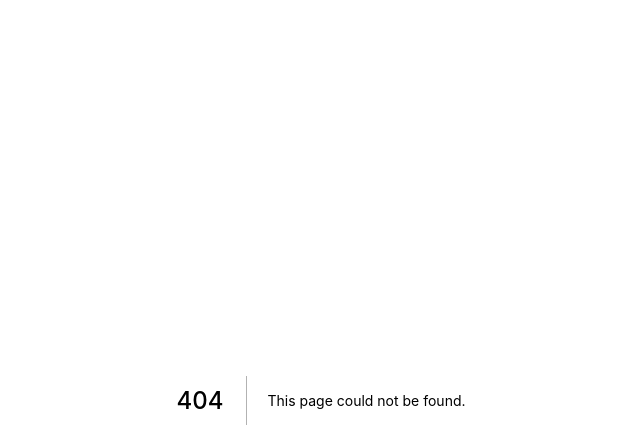
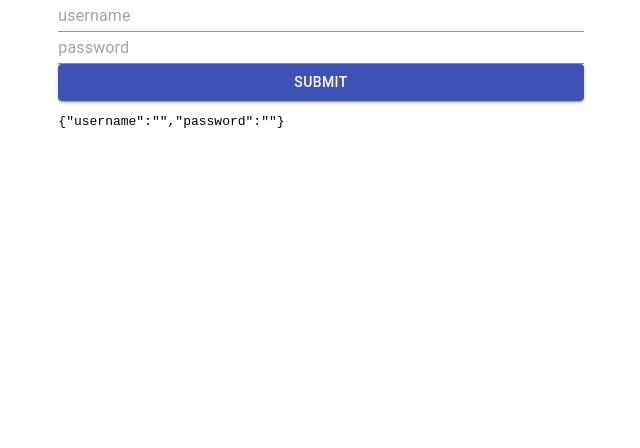
Before and after one commit to jjablonski-it/simple-blog, a Next.js app in the folder client/: page /register in a window 1280 px wide. Before the commit this address had no page. Shown: the top 448 px of the page, without its empty margins (319-959 px from the left). Built offline with nearby package versions, Linux system fonts and the light colour scheme.

Commit message:
apollo client awesome and working

```diff
--- /dev/null
+++ b/client/components/InputField.tsx
@@ -0,0 +1,31 @@
+import { FormControl, TextField, TextFieldProps } from "@material-ui/core";
+import { useField } from "formik";
+import React, { InputHTMLAttributes } from "react";
+
+type Props = InputHTMLAttributes<HTMLInputElement> & {
+  name: string;
+  inputProps?: TextFieldProps;
+};
+
+const InputField = (props: Props) => {
+  const [field, { error }] = useField(props);
+
+  const { name } = field;
+  return (
+    <FormControl fullWidth>
+      {/* <FormLabel htmlFor={name}>{name}</FormLabel> */}
+      <TextField
+        {...field}
+        id={name}
+        placeholder={name}
+        fullWidth
+        {...props.inputProps}
+        error={!!error}
+        helperText={!!error && error}
+        type={name === "password" ? "password" : "text"}
+      />
+    </FormControl>
+  );
+};
+
+export default InputField;
--- a/client/pages/_app.tsx
+++ b/client/pages/_app.tsx
@@ -1,7 +1,17 @@
-import '../styles/globals.css'
+import { ApolloClient, ApolloProvider, InMemoryCache } from "@apollo/client";
+import "../styles/globals.css";
+
+const client = new ApolloClient({
+  cache: new InMemoryCache(),
+  uri: "http://localhost:4000/graphql",
+});
 
 function MyApp({ Component, pageProps }) {
-  return <Component {...pageProps} />
+  return (
+    <ApolloProvider client={client}>
+      <Component {...pageProps} />
+    </ApolloProvider>
+  );
 }
 
-export default MyApp
+export default MyApp;
--- /dev/null
+++ b/client/pages/register.tsx
@@ -0,0 +1,29 @@
+import { Form, Formik } from "formik";
+import { Button, Grid } from "@material-ui/core";
+import InputField from "../components/InputField";
+
+const Register = () => {
+  return (
+    <Grid container justify="center">
+      <Formik
+        initialValues={{ username: "", password: "" }}
+        onSubmit={(values) => {
+          console.log(values);
+        }}
+      >
+        {({ values }) => (
+          <Form>
+            <InputField name="username" />
+            <InputField name="password" />
+            <Button type="submit" variant="contained" color="primary" fullWidth>
+              Submit
+            </Button>
+            <pre>{JSON.stringify(values)}</pre>
+          </Form>
+        )}
+      </Formik>
+    </Grid>
+  );
+};
+
+export default Register;
--- a/package.json
+++ b/package.json
@@ -14,6 +14,7 @@
   "dependencies": {
     "apollo-server-express": "^2.17.0",
     "bcrypt": "^5.0.0",
+    "cors": "^2.8.5",
     "express": "^4.17.1",
     "express-session": "^1.17.1",
     "graphql": "^15.3.0",
```
Also changed, not shown: client/package.json (+7 -1 lines), client/pages/index.tsx (+14 -1 lines), client/tsconfig.json (+5 -13 lines), 2 other files (tests, documents, lock files or other folders).
